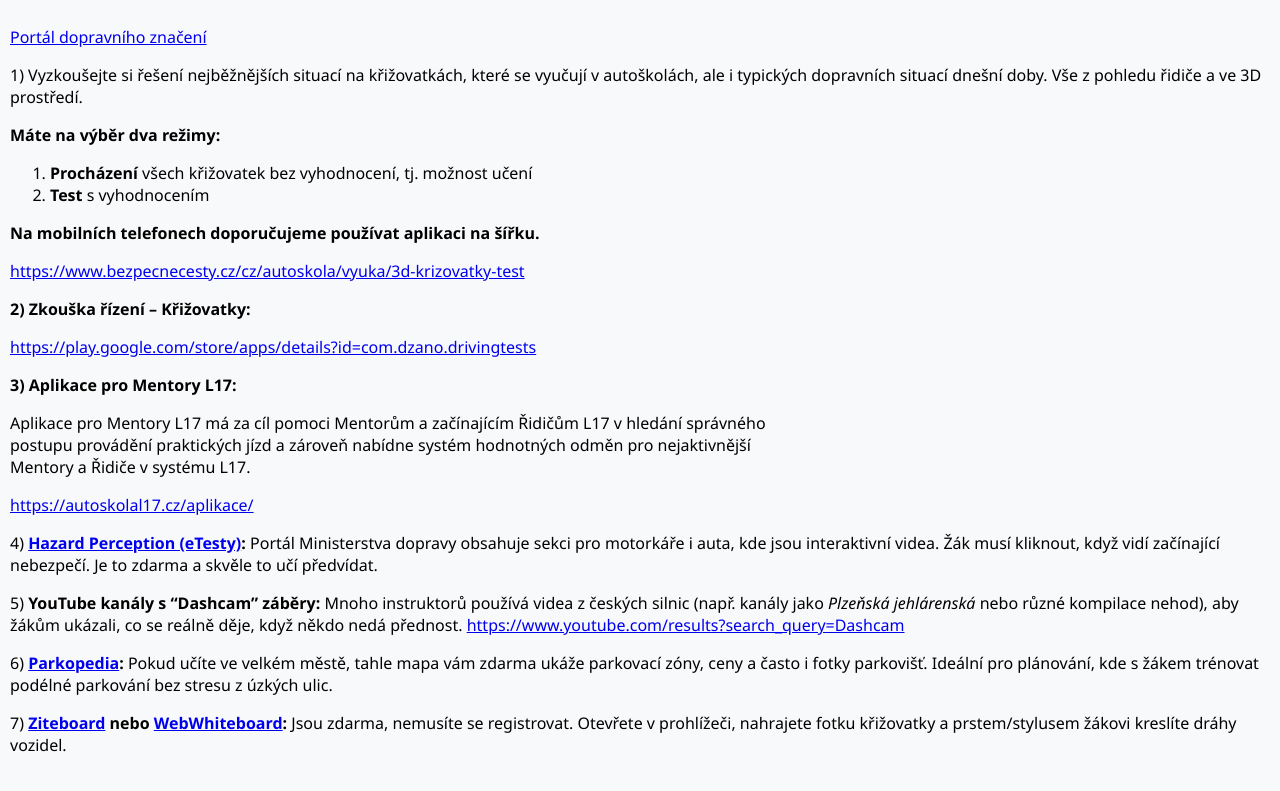
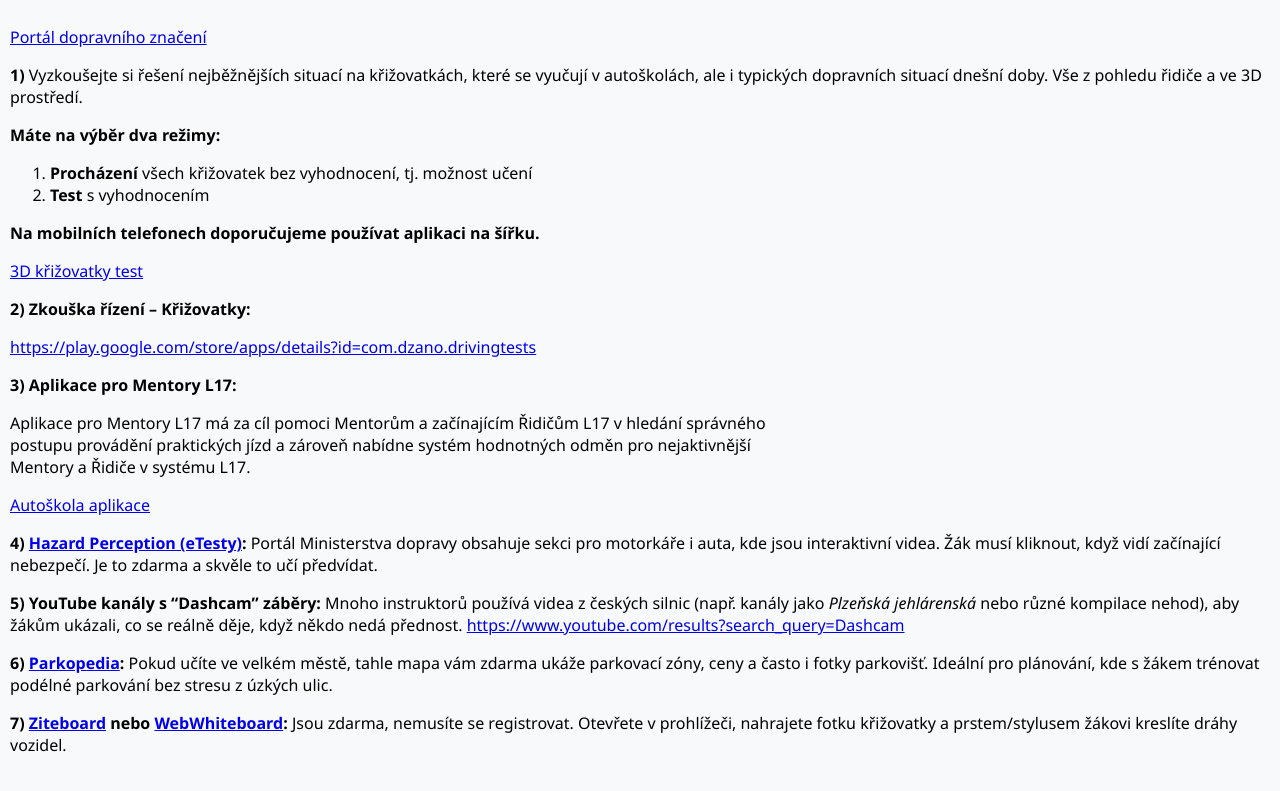
Before and after one commit to bedjan/bedjan.github.io, a Jekyll site: the page built from instruktor_autoskola.md, in a window 1280 px wide. Shown: the top 791 px of the page. Built offline with Jekyll 4.4.1, drawn with Linux system fonts in a browser that asks for light colours.

Commit message:
Update instruktor_autoskola.md

```diff
--- a/instruktor_autoskola.md
+++ b/instruktor_autoskola.md
@@ -7,7 +7,7 @@
 [Portál dopravního značení](https://geoportal.rsd.cz/apps/pasport_dopravniho_znaceni/)
 
 
-1)        Vyzkoušejte si řešení nejběžnějších situací na křižovatkách, které se vyučují v autoškolách, ale i typických dopravních situací dnešní doby. Vše z pohledu řidiče a ve 3D prostředí.
+**1)** Vyzkoušejte si řešení nejběžnějších situací na křižovatkách, které se vyučují v autoškolách, ale i typických dopravních situací dnešní doby. Vše z pohledu řidiče a ve 3D prostředí.
 
 **Máte na výběr dva režimy:**
 
@@ -16,7 +16,7 @@
 
 **Na mobilních telefonech doporučujeme používat aplikaci na šířku.**
 
-[https://www.bezpecnecesty.cz/cz/autoskola/vyuka/3d-krizovatky-test](https://www.bezpecnecesty.cz/cz/autoskola/vyuka/3d-krizovatky-test)
+[3D křižovatky test](https://www.bezpecnecesty.cz/cz/autoskola/vyuka/3d-krizovatky-test)
 
 **2)**        **Zkouška řízení – Křižovatky:**
 
@@ -28,14 +28,14 @@
 postupu provádění praktických jízd a zároveň nabídne systém hodnotných odměn pro nejaktivnější
 Mentory a Řidiče v systému L17.
 
-[https://autoskolal17.cz/aplikace/](https://autoskolal17.cz/aplikace/)
+[Autoškola aplikace](https://autoskolal17.cz/aplikace/)
 
-4)        **[Hazard Perception (eTesty)](https://etesty2.mdcr.cz/):** Portál Ministerstva dopravy obsahuje sekci pro motorkáře i auta, kde jsou interaktivní videa. Žák musí kliknout, když vidí začínající nebezpečí. Je to zdarma a skvěle to učí předvídat.
+**4)**  **[Hazard Perception (eTesty)](https://etesty2.mdcr.cz/):** Portál Ministerstva dopravy obsahuje sekci pro motorkáře i auta, kde jsou interaktivní videa. Žák musí kliknout, když vidí začínající nebezpečí. Je to zdarma a skvěle to učí předvídat.
 
 
 
-5)        **YouTube kanály s "Dashcam" záběry:** Mnoho instruktorů používá videa z českých silnic (např. kanály jako _Plzeňská jehlárenská_ nebo různé kompilace nehod), aby žákům ukázali, co se reálně děje, když někdo nedá přednost. [https://www.youtube.com/results?search\_query=Dashcam](https://www.youtube.com/results?search_query=Dashcam)
+**5)**        **YouTube kanály s "Dashcam" záběry:** Mnoho instruktorů používá videa z českých silnic (např. kanály jako _Plzeňská jehlárenská_ nebo různé kompilace nehod), aby žákům ukázali, co se reálně děje, když někdo nedá přednost. [https://www.youtube.com/results?search\_query=Dashcam](https://www.youtube.com/results?search_query=Dashcam)
 
-6)        [**Parkopedia**](https://www.parkopedia.cz/)**:** Pokud učíte ve velkém městě, tahle mapa vám zdarma ukáže parkovací zóny, ceny a často i fotky parkovišť. Ideální pro plánování, kde s žákem trénovat podélné parkování bez stresu z úzkých ulic.
+**6)**        [**Parkopedia**](https://www.parkopedia.cz/)**:** Pokud učíte ve velkém městě, tahle mapa vám zdarma ukáže parkovací zóny, ceny a často i fotky parkovišť. Ideální pro plánování, kde s žákem trénovat podélné parkování bez stresu z úzkých ulic.
 
-7)        [**Ziteboard**](https://ziteboard.com/) **nebo** [**WebWhiteboard**](https://webwhiteboard.com/)**:** Jsou zdarma, nemusíte se registrovat. Otevřete v prohlížeči, nahrajete fotku křižovatky a prstem/stylusem žákovi kreslíte dráhy vozidel.
+**7)**        [**Ziteboard**](https://ziteboard.com/) **nebo** [**WebWhiteboard**](https://webwhiteboard.com/)**:** Jsou zdarma, nemusíte se registrovat. Otevřete v prohlížeči, nahrajete fotku křižovatky a prstem/stylusem žákovi kreslíte dráhy vozidel.
```
